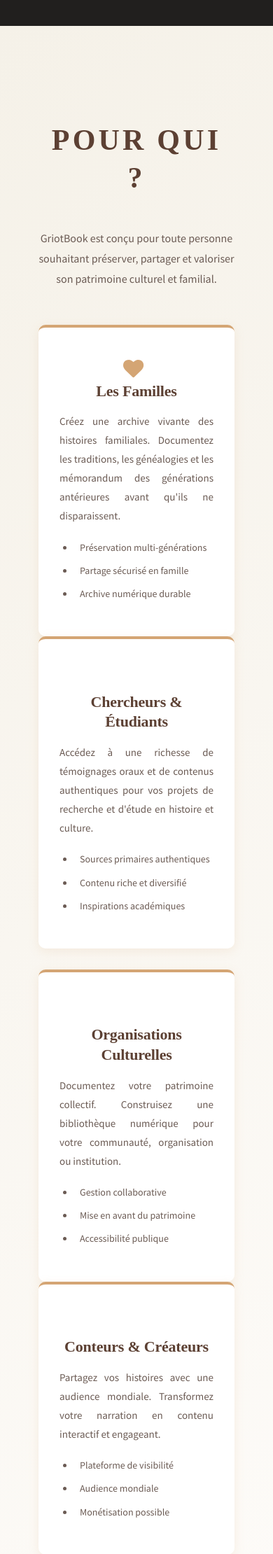
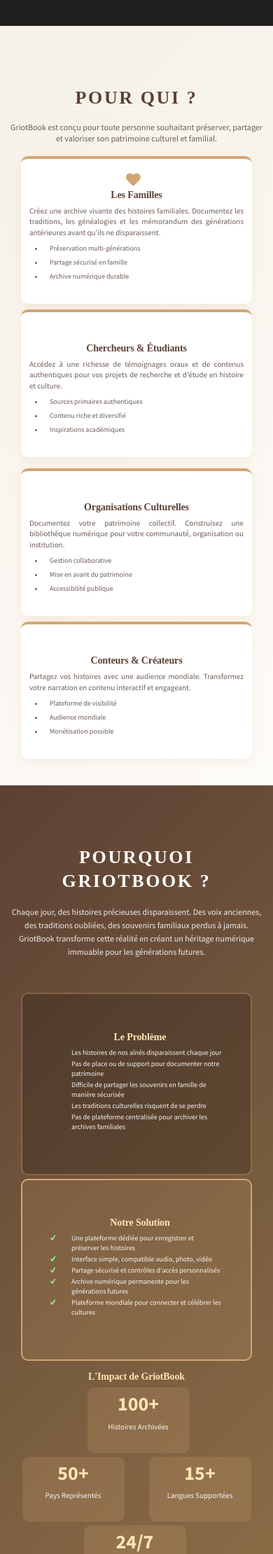
Before and after one commit to GBADAMASS/GriotBookFinal, a PHP site: page / in a window 390 px wide. Shown: the part 1891-4111 px from the top of the page at 70% size. Run offline with PHP 8.4, Linux system fonts and the light colour scheme; data that the repository does not hold is empty; some web fonts are replaced.

Commit message:
responsive

```diff
--- /dev/null
+++ b/css/responsive-sections.css
@@ -0,0 +1,503 @@
+/* Responsive Styles for "Pour Qui", "Pourquoi" and "Témoignages" Sections */
+
+/* DESKTOP and UP */
+@media (min-width: 769px) {
+    /* Pour Qui Cards - Compact */
+    #pour-qui .sc_section {
+        padding: 20px !important;
+        max-height: 280px !important;
+        overflow-y: auto;
+    }
+
+    #pour-qui h3 {
+        font-size: 18px !important;
+        margin-bottom: 10px !important;
+    }
+
+    #pour-qui h3 i {
+        font-size: 24px !important;
+    }
+
+    #pour-qui p {
+        font-size: 13px !important;
+        line-height: 1.5 !important;
+        margin-bottom: 10px !important;
+    }
+
+    #pour-qui ul {
+        margin: 0 !important;
+        padding-left: 0 !important;
+    }
+
+    #pour-qui ul li {
+        font-size: 12px !important;
+        line-height: 1.4 !important;
+        margin-bottom: 4px !important;
+    }
+
+    /* Pourquoi Cards - Compact */
+    #pourquoi-content .sc_section {
+        padding: 20px !important;
+        max-height: 180px !important;
+        overflow-y: auto;
+    }
+
+    #pourquoi-content > .wpb_column > .vc_column-inner > .wpb_wrapper > div[style*="padding: 40px"] {
+        padding: 20px !important;
+        max-height: 240px !important;
+        overflow-y: auto;
+    }
+
+    #pourquoi-content h3 {
+        font-size: 18px !important;
+        margin-bottom: 10px !important;
+    }
+
+    #pourquoi-content ul li {
+        font-size: 12px !important;
+        line-height: 1.4 !important;
+        margin-bottom: 4px !important;
+    }
+}
+
+/* TABLET AND BELOW (768px) */
+@media (max-width: 768px) {
+    /* Pour Qui Section */
+    #pour-qui h2 {
+        font-size: 32px !important;
+    }
+
+    #pour-qui > .wpb_column > .vc_column-inner > .wpb_wrapper > p {
+        font-size: 14px !important;
+    }
+
+    #pour-qui .sc_section {
+        padding: 15px !important;
+        max-height: 220px !important;
+        overflow-y: auto;
+    }
+
+    #pour-qui h3 {
+        font-size: 16px !important;
+        margin-bottom: 8px !important;
+    }
+
+    #pour-qui p {
+        font-size: 12px !important;
+        line-height: 1.4 !important;
+    }
+
+    #pour-qui ul li {
+        font-size: 11px !important;
+        margin-bottom: 3px !important;
+    }
+
+    /* Pourquoi Section */
+    #pourquoi-content h2 {
+        font-size: 32px !important;
+    }
+
+    #pourquoi-content > .wpb_column > .vc_column-inner > .wpb_wrapper > p {
+        font-size: 14px !important;
+    }
+
+    #pourquoi-content h3 {
+        font-size: 16px !important;
+        margin-bottom: 8px !important;
+    }
+
+    #pourquoi-content ul li {
+        font-size: 11px !important;
+        line-height: 1.4 !important;
+        margin-bottom: 3px !important;
+    }
+
+    #pourquoi-content > .wpb_column > .vc_column-inner > .wpb_wrapper > div[style*="padding: 40px"] {
+        padding: 15px !important;
+        max-height: 200px !important;
+        overflow-y: auto;
+    }
+
+    /* Testimonials Section */
+    #sc_blogger_282.sc_blogger h2 {
+        font-size: 32px !important;
+    }
+
+    .sc_blogger.layout_short_4 .post_title {
+        font-size: 16px !important;
+    }
+
+    .sc_blogger.layout_short_4 .post_item p {
+        font-size: 12px !important;
+    }
+
+    .sc_blogger.layout_short_4 .post_date {
+        font-size: 11px !important;
+    }
+}
+
+/* MOBILE (500px and below) - FLEX WITH WRAP */
+@media (max-width: 500px) {
+    /* Pour Qui Section */
+    #pour-qui {
+        padding: 30px 0 !important;
+    }
+
+    #pour-qui h2 {
+        font-size: 26px !important;
+        margin-bottom: 15px !important;
+    }
+
+    #pour-qui > .wpb_column > .vc_column-inner > .wpb_wrapper > p {
+        font-size: 12px !important;
+    }
+
+    /* Force 2-column layout on all rows */
+    #pour-qui .vc_row-fluid {
+        display: flex !important;
+        flex-wrap: wrap !important;
+        gap: 8px !important;
+        width: 100% !important;
+        margin: 0 !important;
+        padding: 0 !important;
+    }
+
+    #pour-qui .vc_row-fluid > * {
+        flex: 0 0 calc(50% - 4px) !important;
+        width: calc(50% - 4px) !important;
+        max-width: calc(50% - 4px) !important;
+        margin: 0 !important;
+        padding: 0 !important;
+    }
+
+    #pour-qui .vc_col-sm-6 {
+        display: block !important;
+        width: 100% !important;
+        max-width: 100% !important;
+        margin: 0 !important;
+        padding: 0 !important;
+        flex: 1 1 auto !important;
+    }
+
+    #pour-qui .wpb_column {
+        width: 100% !important;
+        max-width: 100% !important;
+        margin: 0 !important;
+        padding: 0 !important;
+    }
+
+    #pour-qui .vc_column_container {
+        width: 100% !important;
+    }
+
+    #pour-qui .vc_column-inner {
+        width: 100% !important;
+    }
+
+    #pour-qui .sc_section {
+        padding: 12px !important;
+        max-height: none !important;
+        overflow: visible !important;
+    }
+
+    #pour-qui h3 {
+        font-size: 14px !important;
+        margin-bottom: 6px !important;
+    }
+
+    #pour-qui h3 i {
+        font-size: 20px !important;
+    }
+
+    #pour-qui p {
+        font-size: 11px !important;
+        line-height: 1.4 !important;
+        margin-bottom: 6px !important;
+    }
+
+    #pour-qui ul li {
+        font-size: 10px !important;
+        margin-bottom: 2px !important;
+    }
+
+    /* Pourquoi Section */
+    #pourquoi-content {
+        padding: 30px 0 !important;
+    }
+
+    #pourquoi-content h2 {
+        font-size: 26px !important;
+        margin-bottom: 15px !important;
+    }
+
+    #pourquoi-content > .wpb_column > .vc_column-inner > .wpb_wrapper > p {
+        font-size: 12px !important;
+        line-height: 1.6 !important;
+    }
+
+    /* Force 2-column layout on all rows */
+    #pourquoi-content .vc_row-fluid {
+        display: flex !important;
+        flex-wrap: wrap !important;
+        gap: 8px !important;
+        width: 100% !important;
+        margin: 0 !important;
+        padding: 0 !important;
+    }
+
+    #pourquoi-content .vc_row-fluid > * {
+        flex: 0 0 calc(50% - 4px) !important;
+        width: calc(50% - 4px) !important;
+        max-width: calc(50% - 4px) !important;
+        margin: 0 !important;
+        padding: 0 !important;
+    }
+
+    #pourquoi-content .vc_col-sm-6 {
+        display: block !important;
+        width: 100% !important;
+        max-width: 100% !important;
+        margin: 0 !important;
+        padding: 0 !important;
+        flex: 1 1 auto !important;
+    }
+
+    #pourquoi-content .wpb_column {
+        width: 100% !important;
+        max-width: 100% !important;
+        margin: 0 !important;
+        padding: 0 !important;
+    }
+
+    #pourquoi-content .vc_column_container {
+        width: 100% !important;
+    }
+
+    #pourquoi-content .vc_column-inner {
+        width: 100% !important;
+    }
+
+    #pourquoi-content h3 {
+        font-size: 14px !important;
+        margin-bottom: 6px !important;
+    }
+
+    #pourquoi-content h3 i {
+        font-size: 20px !important;
+    }
+
+    #pourquoi-content ul li {
+        font-size: 10px !important;
+        line-height: 1.4 !important;
+        margin-bottom: 2px !important;
+    }
+
+    #pourquoi-content > .wpb_column > .vc_column-inner > .wpb_wrapper > div[style*="padding: 40px"] {
+        padding: 12px !important;
+        max-height: none !important;
+        overflow: visible !important;
+    }
+
+    /* Statistics Mobile - FLEX WRAP */
+    #pourquoi-content > .wpb_column > .vc_column-inner > .wpb_wrapper > div {
+        display: flex !important;
+        flex-wrap: wrap !important;
+        gap: 5px !important;
+        justify-content: center !important;
+    }
+
+    #pourquoi-content div[style*="padding: 30px"][style*="background: rgba(212"] {
+        padding: 12px !important;
+        flex: 0 1 calc(50% - 3px) !important;
+        min-width: 80px !important;
+    }
+
+    #pourquoi-content div[style*="padding: 30px"][style*="background: rgba(212"] div[style*="font-size: 42px"] {
+        font-size: 28px !important;
+    }
+
+    #pourquoi-content div[style*="padding: 30px"][style*="background: rgba(212"] p {
+        font-size: 11px !important;
+    }
+
+    /* Testimonials Section Mobile - FLEX WRAP */
+    #sc_blogger_282.sc_blogger {
+        padding: 0 !important;
+    }
+
+    #sc_blogger_282.sc_blogger h2 {
+        font-size: 26px !important;
+        margin-bottom: 15px !important;
+    }
+
+    .sc_blogger.layout_short_4 {
+        margin-top: 0 !important;
+        margin-bottom: 0 !important;
+    }
+
+    .sc_blogger.layout_short_4 .isotope_wrap {
+        display: flex !important;
+        flex-wrap: wrap !important;
+        gap: 15px !important;
+        justify-content: center !important;
+    }
+
+    .sc_blogger.layout_short_4 .isotope_item {
+        flex: 0 1 calc(50% - 8px) !important;
+        min-width: 150px !important;
+        margin-bottom: 0 !important;
+        padding: 0 !important;
+    }
+
+    .sc_blogger.layout_short_4 .post_item {
+        padding: 8px !important;
+    }
+
+    .sc_blogger.layout_short_4 .post_title {
+        font-size: 13px !important;
+        margin-bottom: 6px !important;
+    }
+
+    .sc_blogger.layout_short_4 .post_item p {
+        font-size: 10px !important;
+        line-height: 1.4 !important;
+        margin-bottom: 6px !important;
+    }
+
+    .sc_blogger.layout_short_4 .post_date {
+        font-size: 9px !important;
+    }
+
+    .sc_blogger.layout_short_4 .sc_image {
+        max-width: 70% !important;
+        height: auto !important;
+        margin: 0 auto !important;
+    }
+
+    .sc_blogger.layout_short_4 .sc_image img {
+        max-width: 100% !important;
+        height: auto !important;
+        width: 100% !important;
+    }
+}
+
+/* VERY SMALL MOBILE (375px and below) */
+@media (max-width: 375px) {
+    /* Pour Qui Section */
+    #pour-qui h2 {
+        font-size: 22px !important;
+        margin-bottom: 12px !important;
+    }
+
+    #pour-qui > .wpb_column > .vc_column-inner > .wpb_wrapper > p {
+        font-size: 11px !important;
+    }
+
+    #pour-qui .wpb_column {
+        flex: 0 1 100% !important;
+        min-width: auto !important;
+    }
+
+    #pour-qui .sc_section {
+        padding: 10px !important;
+    }
+
+    #pour-qui h3 {
+        font-size: 13px !important;
+        margin-bottom: 5px !important;
+    }
+
+    #pour-qui h3 i {
+        font-size: 18px !important;
+    }
+
+    #pour-qui p {
+        font-size: 10px !important;
+        line-height: 1.3 !important;
+        margin-bottom: 5px !important;
+    }
+
+    #pour-qui ul li {
+        font-size: 9px !important;
+        margin-bottom: 2px !important;
+    }
+
+    /* Pourquoi Section */
+    #pourquoi-content h2 {
+        font-size: 22px !important;
+        margin-bottom: 12px !important;
+    }
+
+    #pourquoi-content > .wpb_column > .vc_column-inner > .wpb_wrapper > p {
+        font-size: 11px !important;
+    }
+
+    #pourquoi-content .wpb_column {
+        flex: 0 1 100% !important;
+        min-width: auto !important;
+    }
+
+    #pourquoi-content h3 {
+        font-size: 13px !important;
+        margin-bottom: 5px !important;
+    }
+
+    #pourquoi-content h3 i {
+        font-size: 18px !important;
+    }
+
+    #pourquoi-content ul li {
+        font-size: 9px !important;
+        line-height: 1.3 !important;
+        margin-bottom: 2px !important;
+    }
+
+    #pourquoi-content > .wpb_column > .vc_column-inner > .wpb_wrapper > div[style*="padding: 40px"] {
+        padding: 10px !important;
+    }
+
+    /* Statistics Very Small - Full width */
+    #pourquoi-content div[style*="padding: 30px"][style*="background: rgba(212"] {
+        padding: 10px !important;
+        flex: 0 1 calc(50% - 5px) !important;
+        min-width: 70px !important;
+    }
+
+    #pourquoi-content div[style*="padding: 30px"][style*="background: rgba(212"] div[style*="font-size: 42px"] {
+        font-size: 24px !important;
+    }
+
+    #pourquoi-content div[style*="padding: 30px"][style*="background: rgba(212"] p {
+        font-size: 9px !important;
+    }
+
+    /* Testimonials Very Small */
+    #sc_blogger_282.sc_blogger h2 {
+        font-size: 20px !important;
+        margin-bottom: 12px !important;
+    }
+
+    .sc_blogger.layout_short_4 .isotope_item {
+        flex: 0 1 100% !important;
+        min-width: auto !important;
+    }
+
+    .sc_blogger.layout_short_4 .post_item {
+        padding: 6px !important;
+    }
+
+    .sc_blogger.layout_short_4 .post_title {
+        font-size: 11px !important;
+        margin-bottom: 4px !important;
+    }
+
+    .sc_blogger.layout_short_4 .post_item p {
+        font-size: 9px !important;
+        line-height: 1.3 !important;
+        margin-bottom: 4px !important;
+    }
+
+    .sc_blogger.layout_short_4 .post_date {
+        font-size: 8px !important;
+    }
+}
--- a/index.php
+++ b/index.php
@@ -26,6 +26,7 @@
     <link rel='stylesheet' href='css/custom.css' type='text/css' media='all' />
     <link rel='stylesheet' href='css/core.messages.css' type='text/css' media='all' />
     <link rel='stylesheet' href='css/core.portfolio.css' type='text/css' media='all' />
+    <link rel='stylesheet' href='css/responsive-sections.css' type='text/css' media='all' />
 </head>
 
 <body class="home page body_filled article_style_stretch scheme_original top_panel_show top_panel_above sidebar_hide sidebar_outer_hide preloader vc_responsive">
```
Also changed, not shown: Photos/screencapture-localhost-GriotBookFinal-2026-03-20-02_55_16.png (added).
